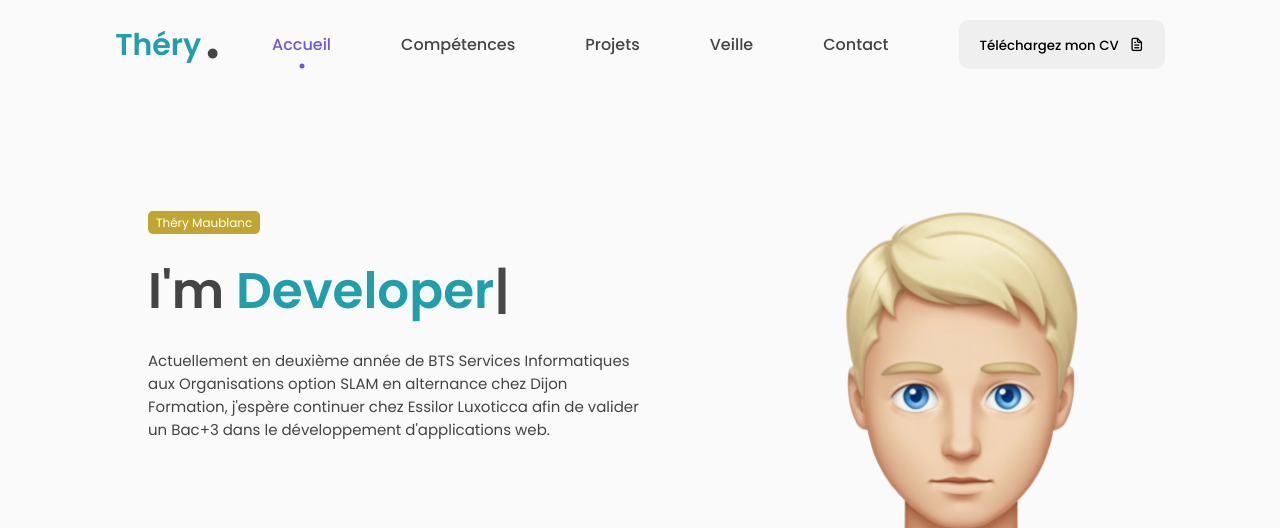
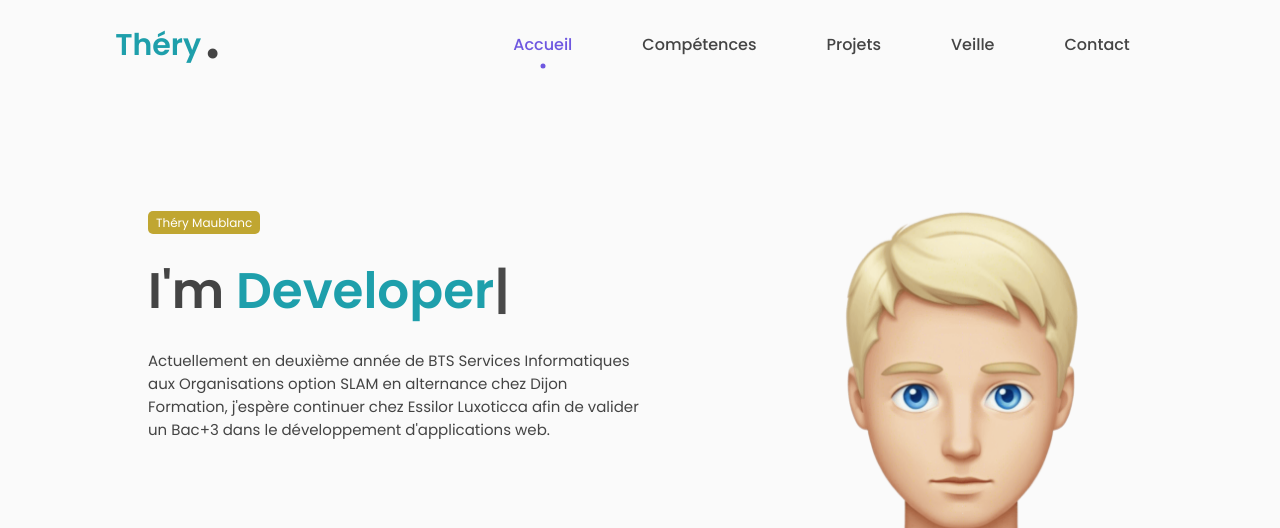
Before and after one commit to tixzou/mon-portfolio, a plain HTML site: page index.html in a window 1280 px wide. Shown: the top 528 px of the page. Drawn offline with nearby package versions, Linux system fonts and the light colour scheme.

Commit message:
Update index.html

```diff
--- a/index.html
+++ b/index.html
@@ -59,9 +59,6 @@
                     <div class="circle"></div>
                 </li>
             </ul>
-        </div>
-        <div class="nav-button">
-            <button class="btn">Téléchargez mon CV<i class="uil uil-file-alt"></i></button>
         </div>
         <div class="nav-menu-btn">
             <i class="uil uil-bars" onclick="myMenuFunction()"></i>
@@ -152,7 +149,6 @@
     </section>
 
        <!-- -------------- PROJECT BOX ---------------- -->
-<!-- -------------- PROJECT BOX ---------------- -->
 <section class="section" id="projects">
     <div class="top-header">
         <h1>Projets</h1>
@@ -188,9 +184,6 @@
         </div>
     </div>
 </section>
-
-
-
 
        <!-- -------------- VEILLE BOX ---------------- -->
        <section class="section" id="veille">
```
